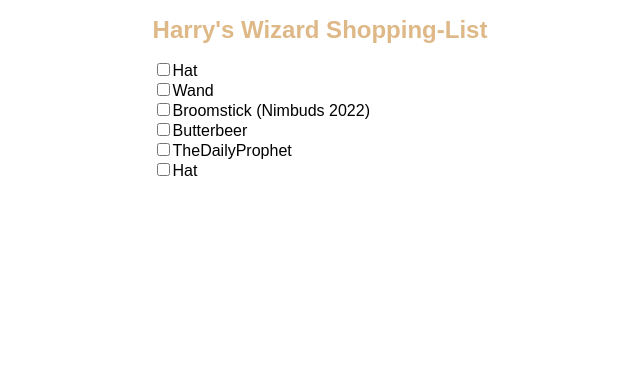
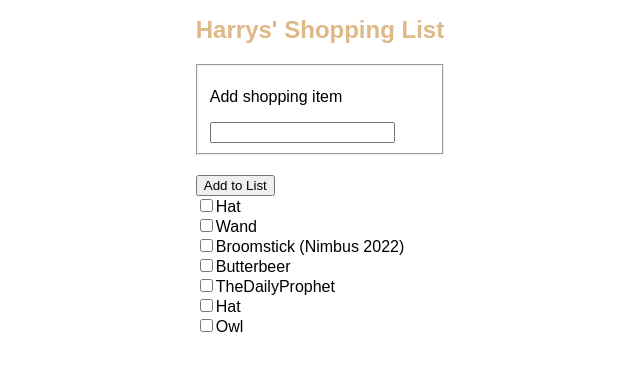
Before and after one commit to emmanuellosch/wizard-shopping-list, a React (Create React App) app: page / in a window 1280 px wide. Shown: the top 370 px of the page, without its empty margins (320-960 px from the left). Built offline with nearby package versions, Linux system fonts and the light colour scheme.

Commit message:
add form

```diff
--- a/src/App.css
+++ b/src/App.css
@@ -9,3 +9,7 @@
   flex-direction: column;
   align-items: center;
 }
+
+fieldset {
+  margin: 20px 0;
+}
--- a/src/App.js
+++ b/src/App.js
@@ -1,20 +1,42 @@
 import Headline from "./Headline";
 import ShoppingItem from "./ShoppingItem";
 import "./App.css";
+import React, { useState } from "react";
 
 function App() {
   const shoppingItems = [
     { title: "Hat", isDone: false },
     { title: "Wand", isDone: false },
-    { title: "Broomstick (Nimbuds 2022)", isDone: false },
+    { title: "Broomstick (Nimbus 2022)", isDone: false },
     { title: "Butterbeer", isDone: false },
     { title: "TheDailyProphet", isDone: false },
     { title: "Hat", isDone: false },
+    { title: "Owl", isDone: false },
   ];
+  const [submitting, setSubmitting] = useState(false);
+  const handleSubmit = (event) => {
+    event.preventDefault();
+    setSubmitting(true);
+
+    setTimeout(() => {
+      setSubmitting(false);
+    }, 3000);
+  };
 
   return (
     <div className="App">
-      <Headline name="Harry's Wizard Shopping-List" />
+      <Headline name="Harrys" />
+      {submitting && <div>Submtting Form...</div>}
+      <form onSubmit={handleSubmit}>
+        <fieldset>
+          <label>
+            <p>Add shopping item</p>
+            <input name="name" />
+          </label>
+        </fieldset>
+        <button type="submit">Add to List</button>
+      </form>
+
       {shoppingItems.map((shoppingItem) => (
         <ShoppingItem title={shoppingItem.title} isDone={shoppingItem.isDone} />
       ))}
--- a/src/Headline.js
+++ b/src/Headline.js
@@ -1,5 +1,5 @@
 import "./Headline.css";
 
 export default function Headline({ name }) {
-  return <h1 className="Headline">{name}</h1>;
+  return <h1 className="Headline">{name}' Shopping List</h1>;
 }
```
Also changed, not shown: src/Form.js (added).
